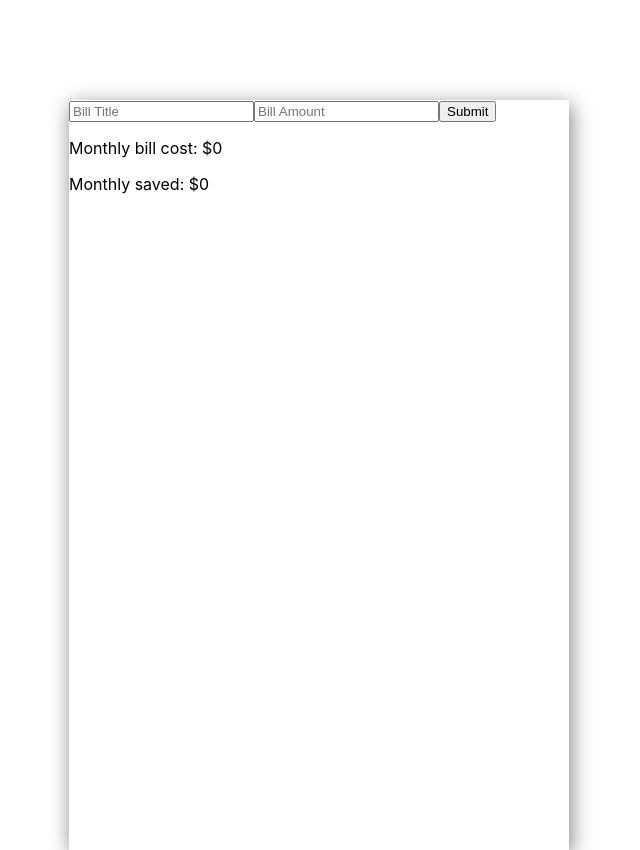
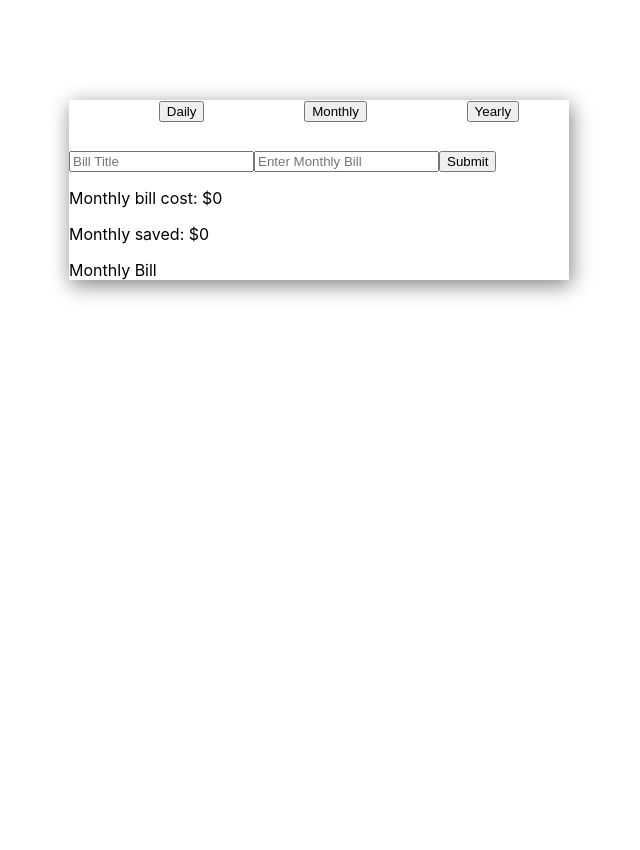
Before and after one commit to hnhon/budgetPlanner, a React (Create React App) app: page / in a window 1280 px wide. Shown: the whole page, without its empty margins (321-961 px from the left). After the commit the page ends 800 px from the top, so only its background shows below. Built offline with nearby package versions, Linux system fonts and the light colour scheme.

Commit message:
add yearly daily monthly button and funtion

```diff
--- a/src/Components/App/App.css
+++ b/src/Components/App/App.css
@@ -1,17 +1,18 @@
 .bills-container {
     width: 500px;
     box-shadow: 2px 5px 20px gray;
-    height: 750px;
+    height: auto;
     margin: auto;
     margin-top: 100px;
 }
 
-#checked {
-    border: 2px solid black;
-    background-color: blue;
+.filter-nav {
+    height:50px;
 }
 
-#not-checked {
-    border: 2px solid black;
-    background-color: black;
+.filter-nav ul {
+    list-style: none;
+    display: flex;
+    justify-content: space-around;
+    align-items: center;
 }
--- a/src/Components/App/App.js
+++ b/src/Components/App/App.js
@@ -10,6 +10,16 @@ function App() {
   const [billsList, setBillsList] = useState([]);
   const [totalCosts, setTotalCosts] = useState(0);
   const [saved, setSaved] = useState(0);
+  const [periodCosts, setPeriodCosts] = useState();
+  const [periodSaved, setPeriodSaved] = useState();
+  const [period, setPeriod] = useState('Monthly');
+
+  const converse = (period) => {
+    if (period === 'monthly') {
+      setPeriodCosts(totalCosts);
+      setPeriodSaved(saved);
+    }
+  }
 
   const addBill = (e) => {
     e.preventDefault();
@@ -56,16 +66,24 @@ function App() {
 
   return (
       <div className='bills-container'>
+        <nav className='filter-nav'>
+          <ul>
+            <li><button onClick={()=>{setPeriod('Daily'); converse('Daily')}}>Daily</button></li>
+            <li><button onClick={()=>{setPeriod('Monthly'); converse('Monthly')}}>Monthly</button></li>
+            <li><button onClick={()=>{setPeriod('Yearly'); converse('Yearly')}}>Yearly</button></li>
+          </ul>
+        </nav>
         <form className='add-bill-form-control' onSubmit={addBill}>
           <input type='text' placeholder='Bill Title' onChange={(e)=> setBillTitle(e.target.value)} onKeyPress={(e) => { e.key === 'Enter' && e.preventDefault(); }} value={billTitle} ></input>
-          <input type='text' placeholder='Bill Amount' onChange={(e)=> setBillAmount(e.target.value)} onKeyPress={(e) => { e.key === 'Enter' && e.preventDefault(); }} value={billAmount} ></input>
+          <input type='text' placeholder='Enter Monthly Bill' onChange={(e)=> setBillAmount(e.target.value)} onKeyPress={(e) => { e.key === 'Enter' && e.preventDefault(); }} value={billAmount} ></input>
           <input type='submit'></input>
         </form>
         <div className='bills-total-cost'>
-          <p>Monthly bill cost: ${totalCosts}</p>
-          <p>Monthly saved: ${saved}</p>
+          <p>{period} bill cost: ${totalCosts}</p>
+          <p>{period} saved: ${saved}</p>
         </div>
         <div className='bills-list'>
+          <div>Monthly Bill</div>
           {billsList.map(bill=>{
             return (
               <div className='bill' key={bill.id}>
```
